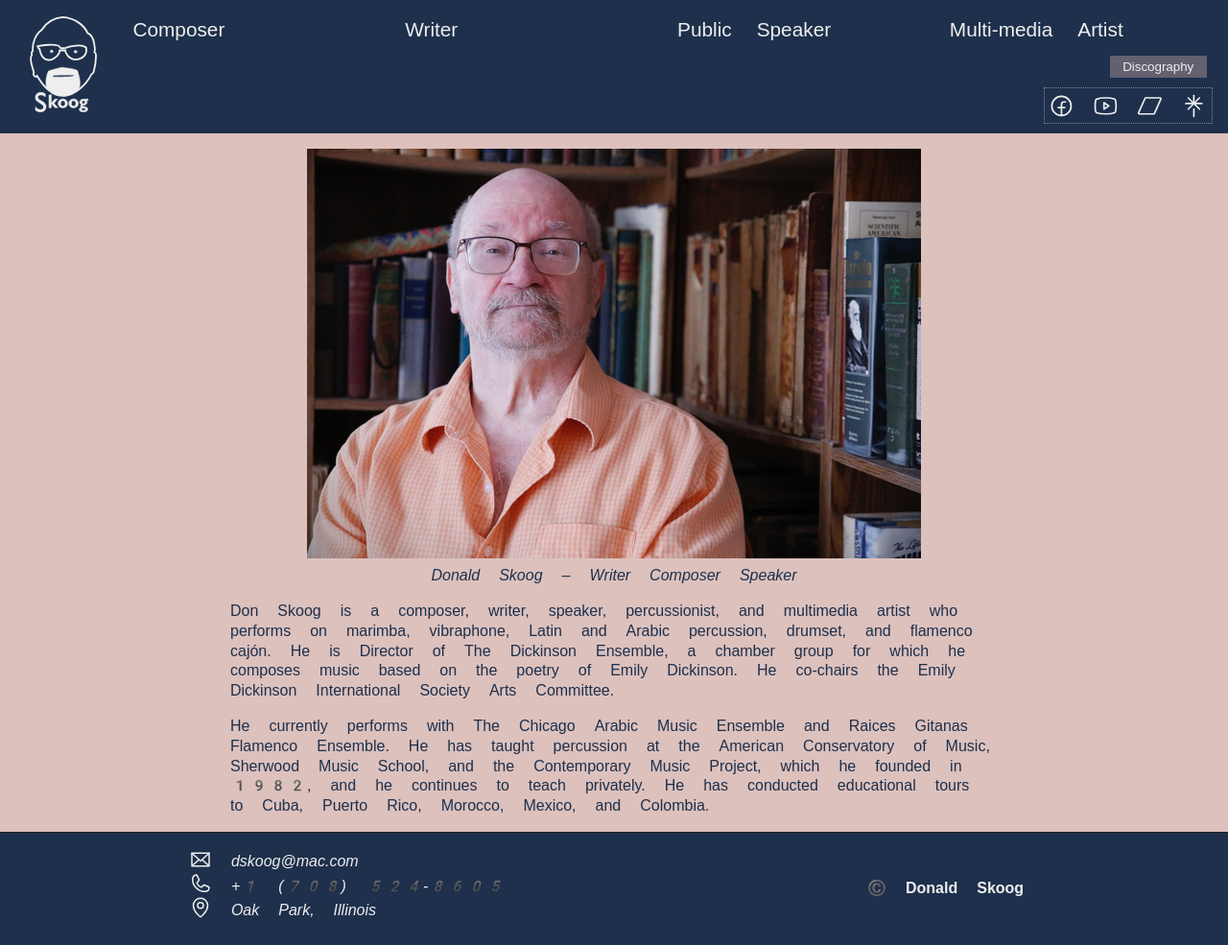
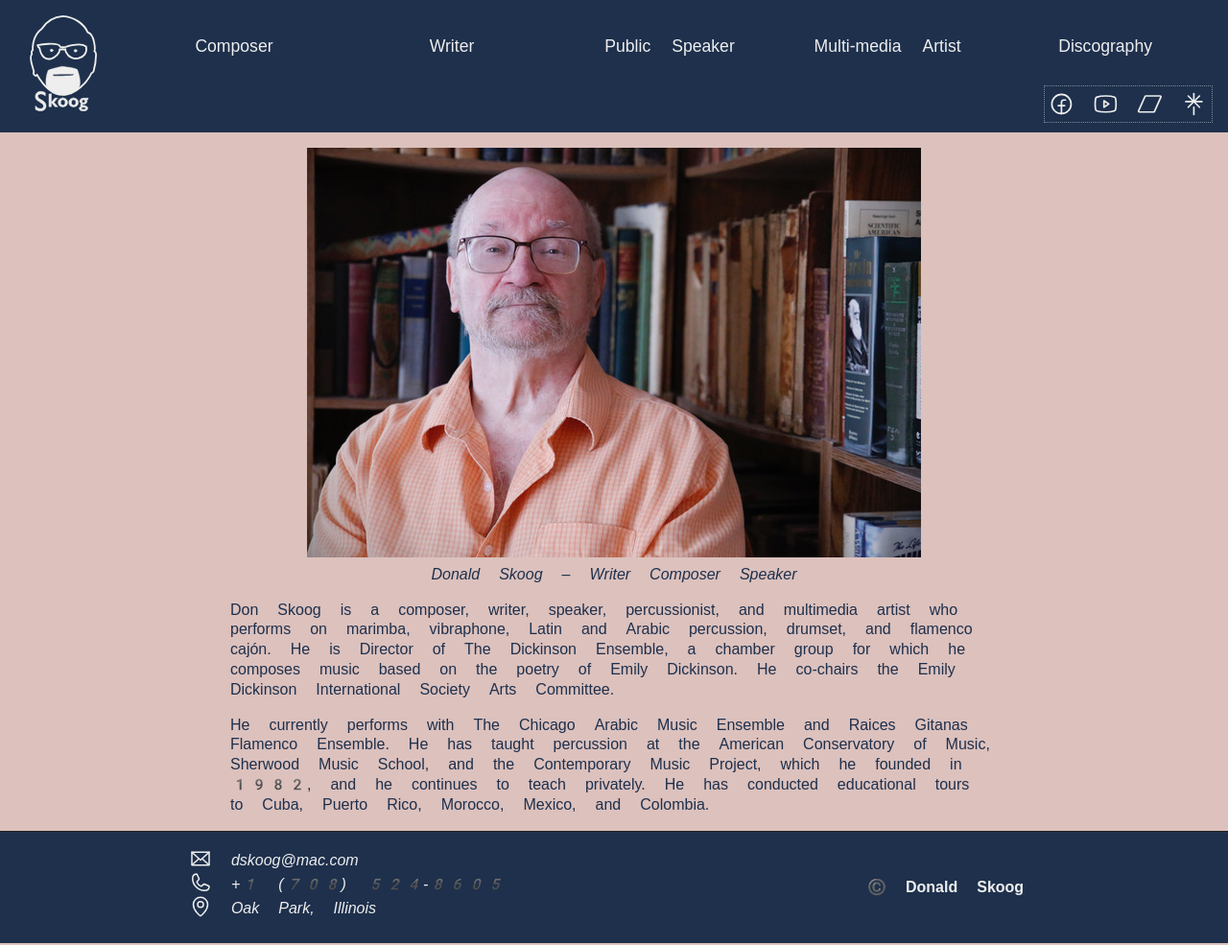
Before and after one commit to donaldskoog/don-skoog-website, a Jekyll site: the page built from index.md, in a window 1280 px wide. Shown: the whole page at 96% size. Built offline with Jekyll 4.4.1, drawn with Linux system fonts in a browser that asks for light colours; some web fonts are replaced.

Commit message:
For now, remove the concept of a secondary menu.

```diff
--- a/_layouts/default.html
+++ b/_layouts/default.html
@@ -85,7 +85,7 @@
           <a class="menuItem" href="/artist">Multi-media Artist</a>
         </li>
         <li>
-          <a class="menuItem secondary" href="/discography">Discography</a>
+          <a class="menuItem" href="/discography">Discography</a>
         </li>
       </ul>
     </nav>
--- a/style.css
+++ b/style.css
@@ -360,27 +360,27 @@ footer p {
 
   .menuItem {
     display: inline-block;
-    font-size: 1.3rem;
+    font-size: 1.1rem;
     text-decoration: none;
     margin: 0;
   }
 
-  .menuItem.secondary {
+  /*   .menuItem.secondary {
     background-color: var(--grey);
     padding: 0.2em 1em;
     font-size: smaller;
-  }
+  } */
 
   .menuItem:hover {
     text-decoration: underline;
   }
 
-  .menuItem.secondary:hover {
+  /*   .menuItem.secondary:hover {
     background-color: var(--white);
     padding: 0.2em 1em;
     font-size: smaller;
     color: var(--grey);
-  }
+  } */
 
   .hamburger {
     display: none;
@@ -398,11 +398,9 @@ footer p {
     padding: 0.4em;
   }
 
-  .menu li:nth-of-type(1),
-  .menu li:nth-of-type(2),
-  .menu li:nth-of-type(3),
-  .menu li:nth-of-type(4) {
-    width: calc(25% - 1em);
+  .menu li {
+    width: calc(20% - 1em);
+    text-align: center;
   }
 
   section>div {
```
